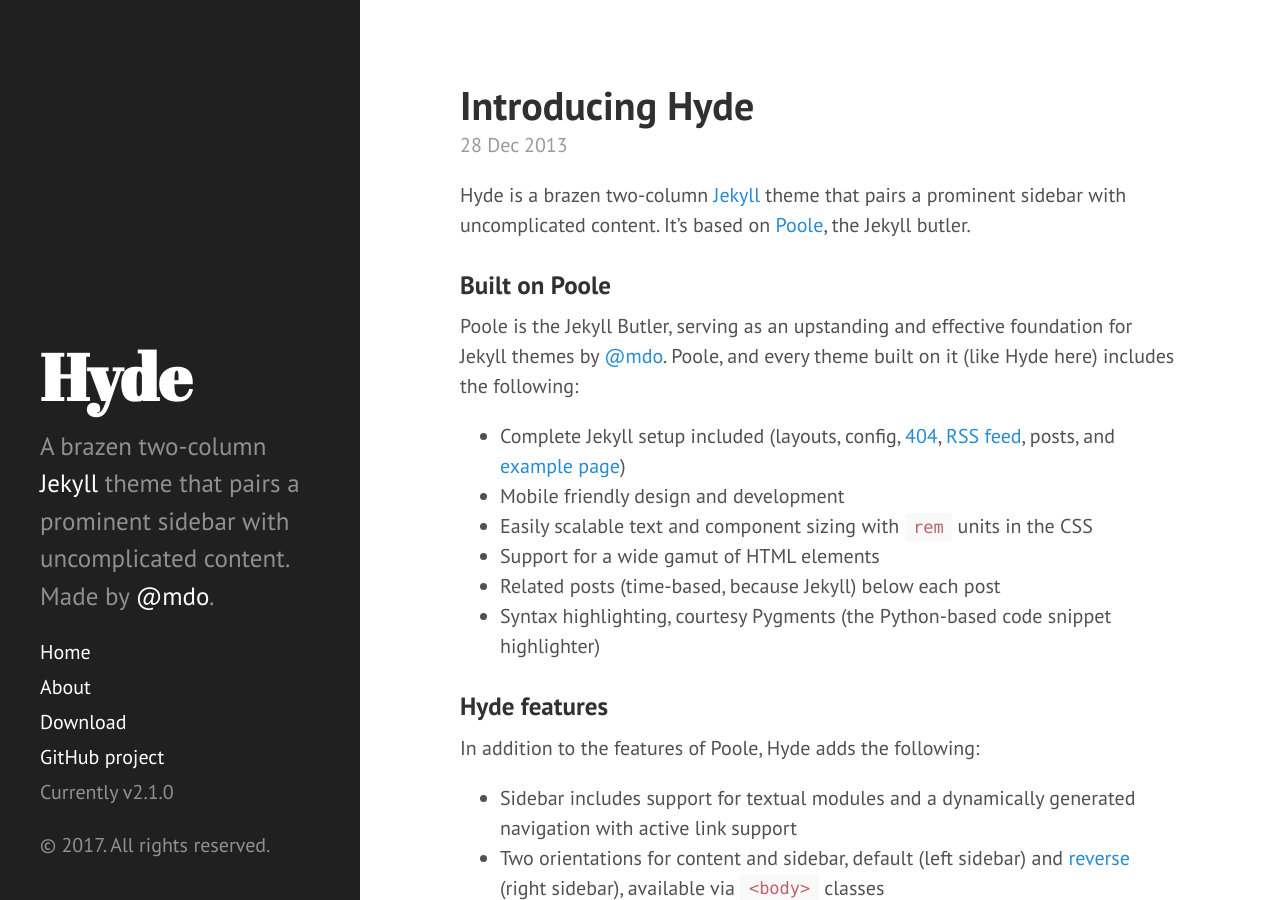
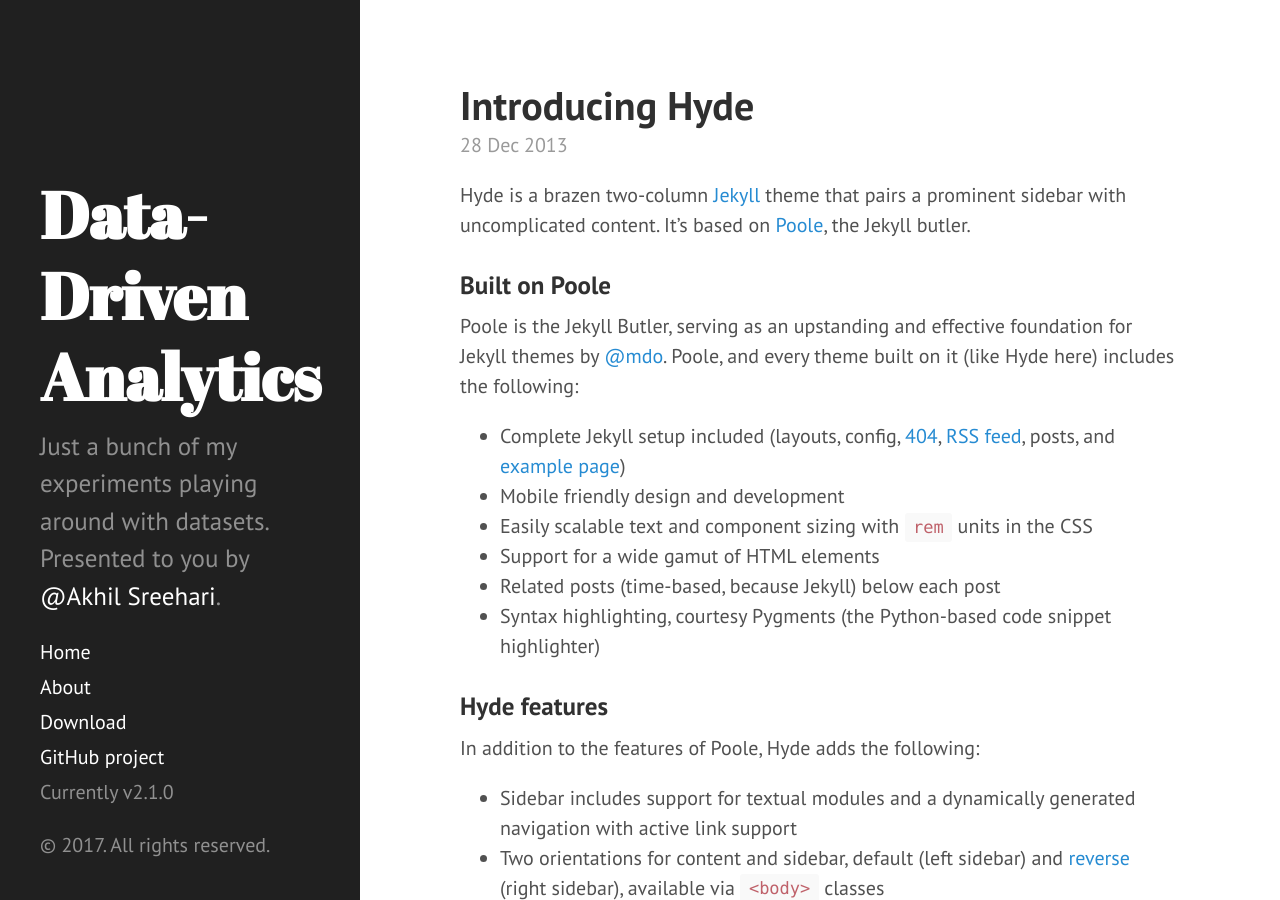
Before and after one commit to akhil-sreehari/akhil-sreehari-github.io, a Jekyll site: the page built from index.html, in a window 1280 px wide and 900 px high. Built offline with Jekyll 4.4.1, drawn with Linux system fonts in a browser that asks for light colours; the list of posts is cut into pages by our own code.

Commit message:
minor tweak

```diff
--- a/_config.yml
+++ b/_config.yml
@@ -7,15 +7,16 @@ permalink:        pretty
 relative_permalinks: true
 
 # Setup
-title:            Hyde
-tagline:          'A Jekyll theme'
-description:      'A brazen two-column <a href="http://jekyllrb.com" target="_blank">Jekyll</a> theme that pairs a prominent sidebar with uncomplicated content. Made by <a href="https://twitter.com/mdo" target="_blank">@mdo</a>.'
+title:            Data-Driven Analytics
+tagline:          'Data Science and Analytics'
+description:      'Just a bunch of my experiments playing around with datasets.
+                  Presented to you by <a href="https://www.linkedin.com/in/akhil-sreehari-aa8b20a0" target="_blank">@Akhil Sreehari</a>.'
 url:              http://hyde.getpoole.com
 baseurl:          /
 
 author:
-  name:           'Mark Otto'
-  url:            https://twitter.com/mdo
+  name:           'Akhil Sreehari'
+  url:            https://www.linkedin.com/in/akhil-sreehari-aa8b20a0
 
 paginate:         5
 
@@ -23,6 +24,6 @@ paginate:         5
 version:          2.1.0
 
 github:
-  repo:           https://github.com/poole/hyde
+  repo:           https://github.com/akhil-sreehari/akhil-sreehari.github.io
 
 relative_permalinks: false
```
